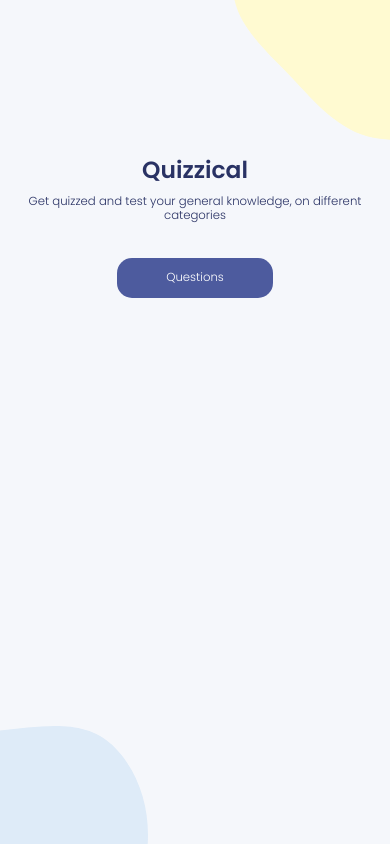
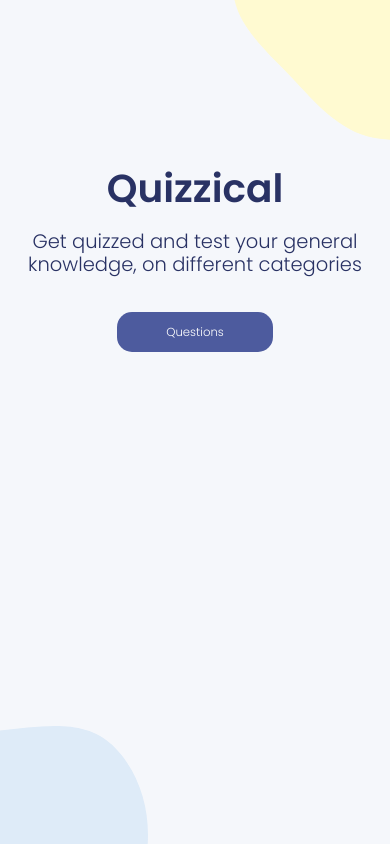
Before and after one commit to sis-I/React-Solo-Project-3, a React (Vite) app: page / in a window 390 px wide. Built offline with nearby package versions, Linux system fonts and the light colour scheme.

Commit message:
responsive mobile desgin-3

```diff
--- a/style.css
+++ b/style.css
@@ -7,7 +7,7 @@ body {
   font-family: Poppins, sans-serif;
   background-color: #F5F7FB;
   padding: 0;
-  font-size: 3vw;
+  font-size: 5vw;
 }
 
 .app--background {
@@ -44,7 +44,7 @@ body {
 
 .intro-main,
 .question--main {
-  max-width: 768px;
+  max-width: 600px;
   display: flex;
   flex-direction: column;
   justify-content: center;
@@ -91,7 +91,7 @@ body {
 
 .question--main {
   margin: -10% auto;
-  font-size: 3vw;
+  font-size: 3.5vw;
   color: #293264;
 }
 
@@ -116,7 +116,7 @@ body {
   border: 1px solid #4D5B9E;
   border-radius: 8px;
   color: #293264;
-  font-size: 2.5vw;
+  font-size: 2.8vw;
   display: flex;
   flex-direction: row;
   align-items: center;
```
